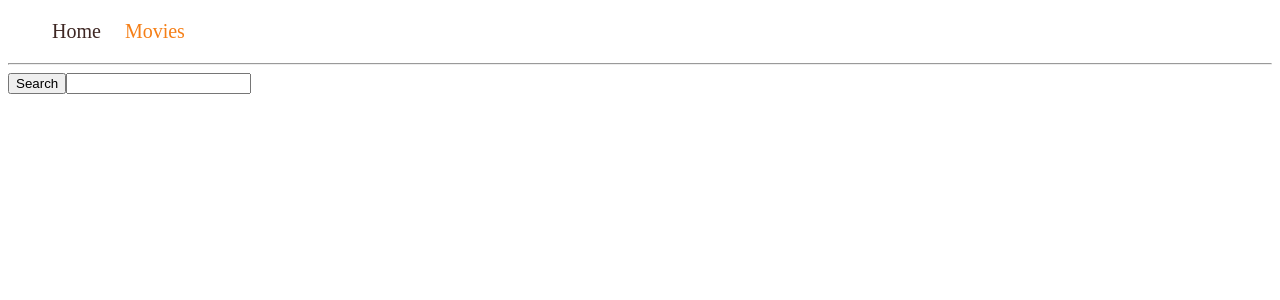
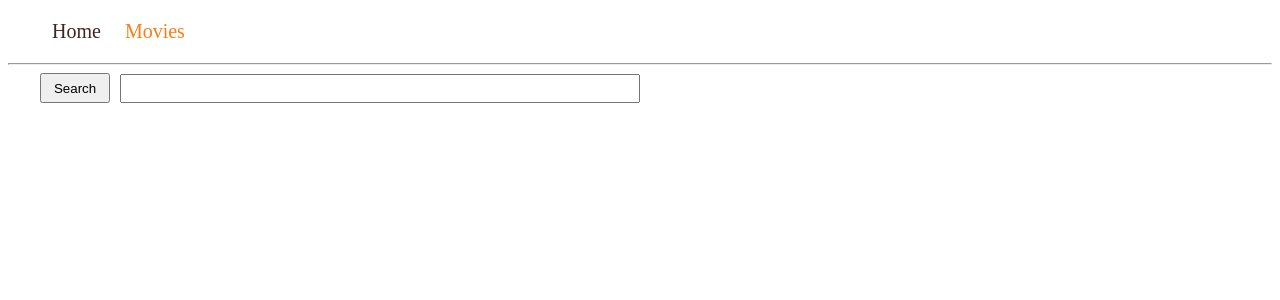
Before and after one commit to mishchenko-irina/movies, a React (Create React App) app: page /movies in a window 1280 px wide. Shown: the top 300 px of the page. Built offline with nearby package versions, Linux system fonts and the light colour scheme.

Commit message:
style: stylization MoviesPage component

```diff
--- a/src/Components/pages/MoviesPage/MoviesPage.js
+++ b/src/Components/pages/MoviesPage/MoviesPage.js
@@ -1,5 +1,6 @@
 import { useState } from 'react';
 import { Link, useHistory, useLocation } from 'react-router-dom';
+import s from './MoviesPage.module.css';
 
 const baseUrl = 'https://api.themoviedb.org/3';
 const apiKey = '3142d2f0e702d1702011ab61439e63b1';
@@ -41,26 +42,27 @@ export default function MoviesPage() {
   };
 
   return (
-    <>
-      <form onSubmit={handleSubmit}>
-        <button type="submit" onClick={btnClick}>
+    <div className={s.container}>
+      <form onSubmit={handleSubmit} className={s.form}>
+        <button type="submit" onClick={btnClick} className={s.button}>
           <span>Search</span>
         </button>
 
-        <input type="text" onChange={handleInput} />
+        <input type="text" onChange={handleInput} className={s.input} />
       </form>
 
-      <ul>
+      <ul className={s.list}>
         {movies &&
           movies.map(movie => (
             <Link
               to={`/movies/${movie.id}`}
               key={movie.id}
+              className={s.listItem}
             >
               {movie.title}
             </Link>
           ))}
       </ul>
-    </>
+    </div>
   );
 }
--- /dev/null
+++ b/src/Components/pages/MoviesPage/MoviesPage.module.css
@@ -0,0 +1,46 @@
+.container {
+  width: 1200px;
+  margin: auto;
+}
+
+.form {
+  display: flex;
+  align-items: center;
+  width: 100%;
+  max-width: 600px;
+  border-radius: 3px;
+}
+
+.input {
+  display: inline-block;
+  width: 100%;
+  font: inherit;
+  font-size: 20px;
+  outline: none;
+  padding-left: 4px;
+  padding-right: 4px;
+}
+
+.button {
+  display: inline-block;
+  width: 80px;
+  height: 30px;
+  cursor: pointer;
+  margin-right: 10px;
+}
+
+.list {
+  display: flex;
+  flex-direction: column;
+  padding-left: 0;
+}
+
+.listItem {
+  text-decoration: none;
+  font-size: 20px;
+  color: black;
+}
+
+.listItem:hover {
+  color: blue;
+}
```
